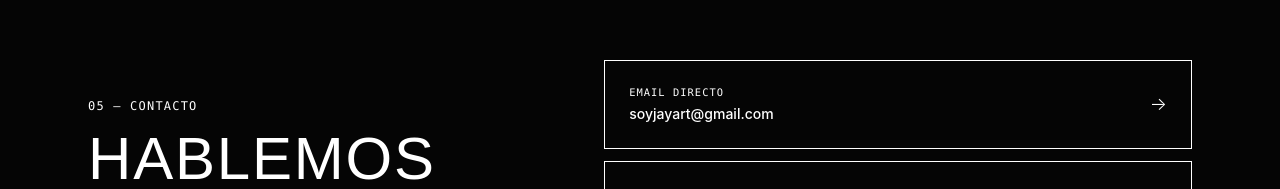
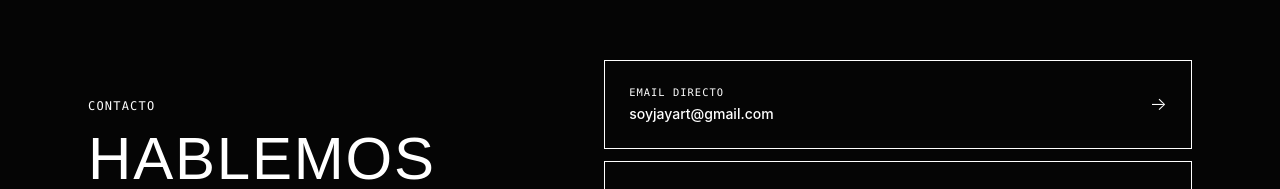
Before and after one commit to vixaontheblock/jay-art, a Next.js app: page / in a window 1280 px wide. Shown: the part 5921-6110 px from the top of the page. Built offline with nearby package versions, Linux system fonts and the light colour scheme.

Commit message:
Update contact section heading text

```diff
--- a/src/components/Contact.tsx
+++ b/src/components/Contact.tsx
@@ -4,7 +4,7 @@ export default function Contact() {
       <div className="grid md:grid-cols-[1fr_1.3fr] gap-16 items-center">
         {/* Izquierda */}
         <div>
-          <span className="font-mono text-xs text-[var(--ember)] tracking-widest">05 — CONTACTO</span>
+          <span className="font-mono text-xs text-[var(--ember)] tracking-widest">CONTACTO</span>
           <h2 className="font-display text-5xl md:text-6xl uppercase leading-[0.9] mt-4 mb-6 text-[var(--paper)]">
             Hablemos
             <br />
```
